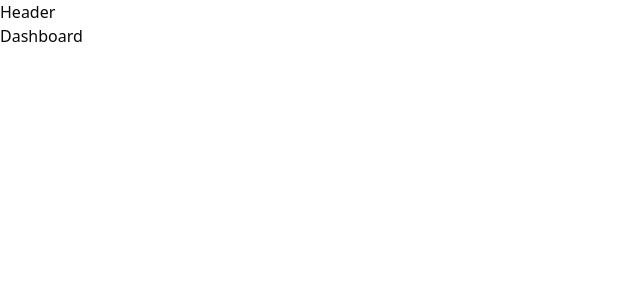
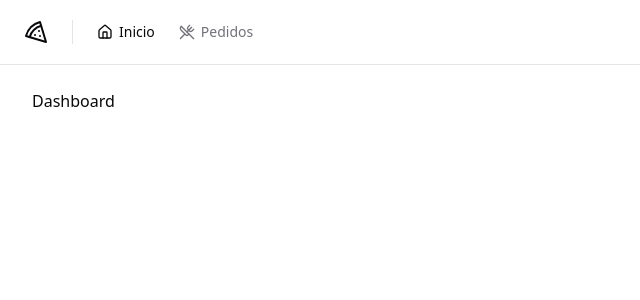
Before and after one commit to Pedroo07/Pizza-shop, a React (Vite) app: page / in a window 1280 px wide. Shown: the top 300 px of the page, without its empty margins (0-640 px from the left). Built offline with nearby package versions, Linux system fonts and the light colour scheme.

Commit message:
Criando layout do app com cabeçalho

```diff
--- a/package.json
+++ b/package.json
@@ -12,6 +12,7 @@
   "dependencies": {
     "@hookform/resolvers": "^3.4.2",
     "@radix-ui/react-label": "^2.0.2",
+    "@radix-ui/react-separator": "^1.0.3",
     "@radix-ui/react-slot": "^1.0.2",
     "class-variance-authority": "^0.7.0",
     "clsx": "^2.1.1",
--- /dev/null
+++ b/src/components/header.tsx
@@ -0,0 +1,26 @@
+import { Home, Pizza, UtensilsCrossed } from "lucide-react"
+import { Separator } from "./ui/separator"
+import { NavLink } from "./nav-link"
+
+export const Header = () => {
+    return (
+        <div className="border-b">
+            <div className="flex h-16 items-center gap-6 px-6">
+                <Pizza className="h-6 w-6" />
+
+                <Separator orientation="vertical" className="h-6" />
+
+                <nav className="flex items-center space-x-4 lg:space-x-6">
+                    <NavLink to="/">
+                        <Home className="h-4 w-4" />
+                        Inicio
+                    </NavLink>
+                    <NavLink to="/orders">
+                        <UtensilsCrossed className="h-4 w-4" />
+                        Pedidos
+                    </NavLink>
+                </nav>
+            </div>
+        </div>
+    )
+}
--- /dev/null
+++ b/src/components/nav-link.tsx
@@ -0,0 +1,10 @@
+import { Link, LinkProps, useLocation } from "react-router-dom"
+
+export type NavLinkProps = LinkProps
+
+export const NavLink = (props: NavLinkProps) => {
+    const { pathname } = useLocation()
+    return (
+        <Link data-current={pathname === props.to} className="flex items-center gap-1.5 text-sm font-medium text-muted-foreground hover:text-foreground  data-[current=true]:text-foreground" {...props} />
+    )
+}
--- a/src/components/ui/button.tsx
+++ b/src/components/ui/button.tsx
@@ -35,7 +35,7 @@
 
 export interface ButtonProps
   extends React.ButtonHTMLAttributes<HTMLButtonElement>,
-    VariantProps<typeof buttonVariants> {
+  VariantProps<typeof buttonVariants> {
   asChild?: boolean
 }
 
--- /dev/null
+++ b/src/components/ui/separator.tsx
@@ -0,0 +1,29 @@
+import * as React from "react"
+import * as SeparatorPrimitive from "@radix-ui/react-separator"
+
+import { cn } from "@/lib/utils"
+
+const Separator = React.forwardRef<
+  React.ElementRef<typeof SeparatorPrimitive.Root>,
+  React.ComponentPropsWithoutRef<typeof SeparatorPrimitive.Root>
+>(
+  (
+    { className, orientation = "horizontal", decorative = true, ...props },
+    ref
+  ) => (
+    <SeparatorPrimitive.Root
+      ref={ref}
+      decorative={decorative}
+      orientation={orientation}
+      className={cn(
+        "shrink-0 bg-border",
+        orientation === "horizontal" ? "h-[1px] w-full" : "h-full w-[1px]",
+        className
+      )}
+      {...props}
+    />
+  )
+)
+Separator.displayName = SeparatorPrimitive.Root.displayName
+
+export { Separator }
--- a/src/pages/_layouts/app.tsx
+++ b/src/pages/_layouts/app.tsx
@@ -1,12 +1,13 @@
+import { Header } from "@/components/header"
 import { Outlet } from "react-router-dom"
 
 export const AppLayout = () => {
   return (
-    <div>
-        <h1>Header</h1>
-        <div>
-            <Outlet/>
-        </div>
+    <div className="flex min-h-screen flex-col antialiased">
+      <Header/>
+      <div className="flex flex-co flex-1 gap-4 p-8 pt-6">
+        <Outlet />
+      </div>
     </div>
   )
 }
--- a/src/pages/_layouts/auth.tsx
+++ b/src/pages/_layouts/auth.tsx
@@ -3,7 +3,7 @@
 
 export const AuthLayout = () => {
     return (
-        <div className="min-h-screen grid grid-cols-2">
+        <div className="min-h-screen grid grid-cols-2 antialiased">
             <div className="h-full border-r border-foreground/5 bg-muted p-10 text-muted-foreground flex flex-col justify-between">
                 <div className="flex items-center gap-3 text-lg font-medium text-foreground">
                     <Pizza className="h-5 w-5" />
--- a/src/pages/auth/sign-up.tsx
+++ b/src/pages/auth/sign-up.tsx
@@ -6,6 +6,7 @@
 import { Link, useNavigate } from "react-router-dom"
 import { toast } from 'sonner'
 import z from "zod"
+
 const signUpForm = z.object({
   restaurantName: z.string(),
   ManagerName: z.string(),
@@ -14,6 +15,7 @@
 })
 
 type SignUpForm = z.infer<typeof signUpForm>
+
 export const SignUp = () => {
   const navigate = useNavigate()
   const { register, handleSubmit, formState: { isSubmitting } } = useForm<SignUpForm>()
```
Also changed, not shown: 1 other file (tests, documents, lock files or other folders).
